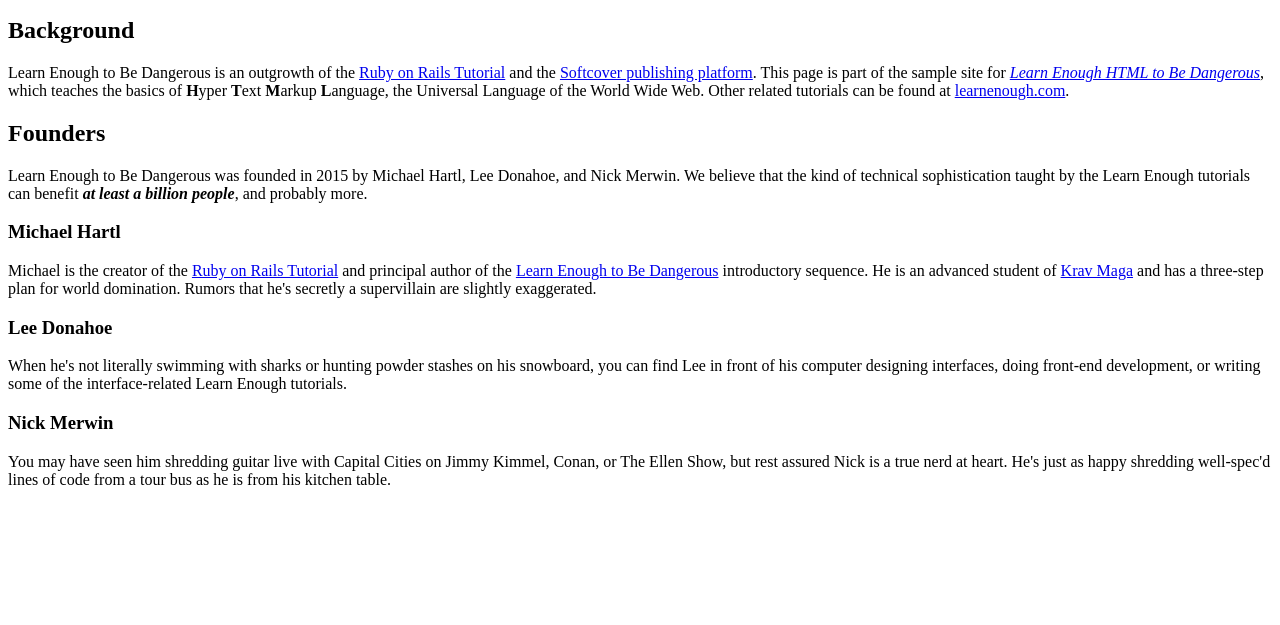
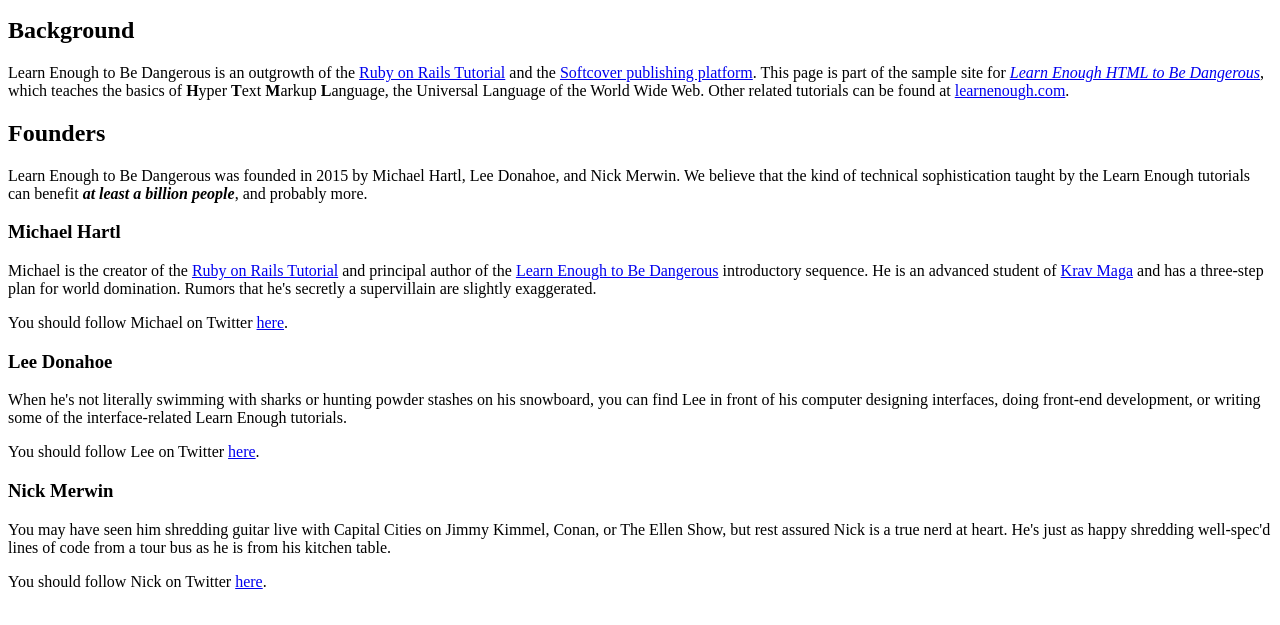
Before and after one commit to Learn-Enough-Exercises/sample_website, a plain HTML site: page index.html in a window 1280 px wide. Shown: the part 137-762 px from the top of the page. Drawn offline with Linux system fonts and the light colour scheme.

Commit message:
Add links

```diff
--- a/index.html
+++ b/index.html
@@ -37,12 +37,20 @@
       plan for world domination. Rumors that he's secretly a supervillain
       are slightly exaggerated.
     </p>
+    <p>
+      You should follow Michael on Twitter
+      <a href="https://twitter.com/mhartl" target="_blank" rel="noopener">here</a>.
+    </p>
     <h3>Lee Donahoe</h3>
     <p>
       When he's not literally swimming with sharks or hunting powder stashes
       on his snowboard, you can find Lee in front of his computer designing
       interfaces, doing front-end development, or writing some of the
       interface-related Learn Enough tutorials.
+    </p>
+    <p>
+      You should follow Lee on Twitter
+      <a href="https://twitter.com/leedonahoe" target="_blank" rel="noopener">here</a>.
     </p>
     <h3>Nick Merwin</h3>
     <p>
@@ -51,6 +59,10 @@
       at heart. He's just as happy shredding well-spec'd lines of code from a
       tour bus as he is from his kitchen table.
     </p>
+    <p>
+      You should follow Nick on Twitter
+      <a href="https://twitter.com/nickmerwin" target="_blank" rel="noopener">here</a>.
+    </p>
 
   </body>
 </html>
```
